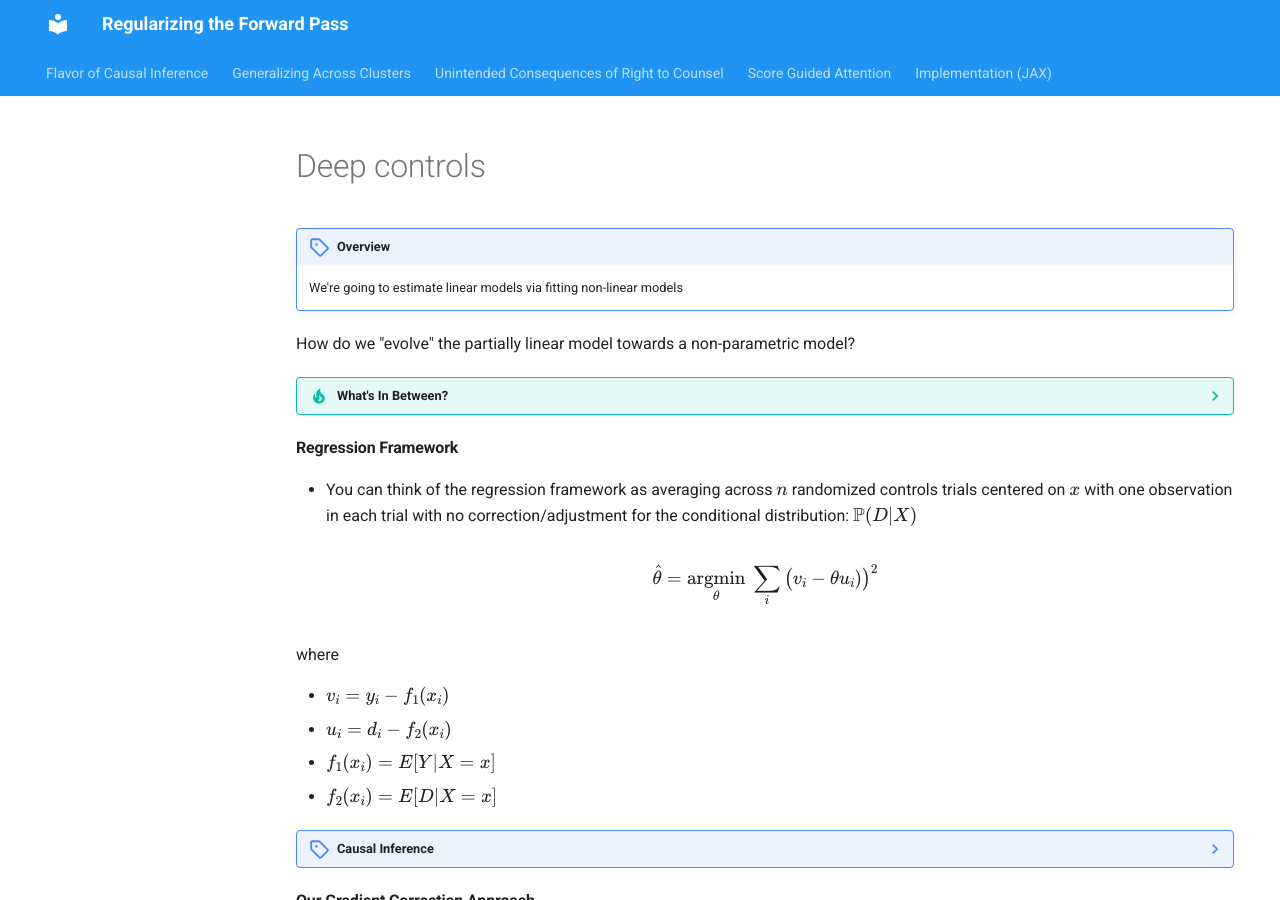
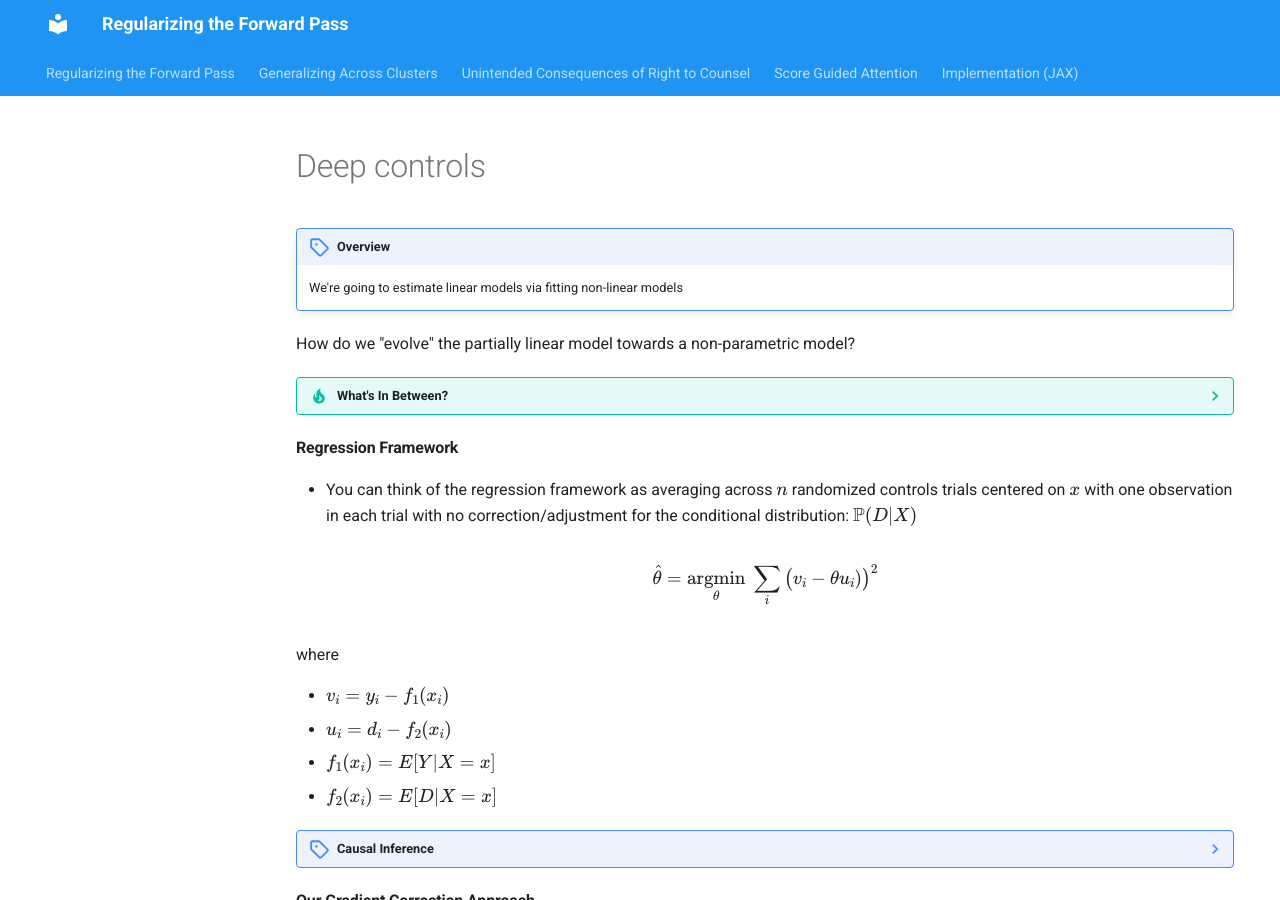
Before and after one commit to pharringtonp19/rfp, an MkDocs documentation site: the page built from docs/deep_controls.md, in a window 1280 px wide and 900 px high. Built offline with MkDocs 1.6.1 and Material for MkDocs 9.7.7, drawn with Linux system fonts in a browser that asks for light colours.

Commit message:
change title

```diff
--- a/mkdocs.yml
+++ b/mkdocs.yml
@@ -5,7 +5,7 @@ site_author: Patrick Power
 
 
 nav:
-  - Flavor of Causal Inference: index.md
+  - Regularizing the Forward Pass: index.md
   - Generalizing Across Clusters: "papers/Generalizing_Across_Clusters.pdf"
   - Unintended Consequences of Right to Counsel: "papers/Unintended_Consequences_of_a_Right_to_Counsel.pdf"
   - Score Guided Attention: "papers/Score_Guided_Attention.pdf"
```
